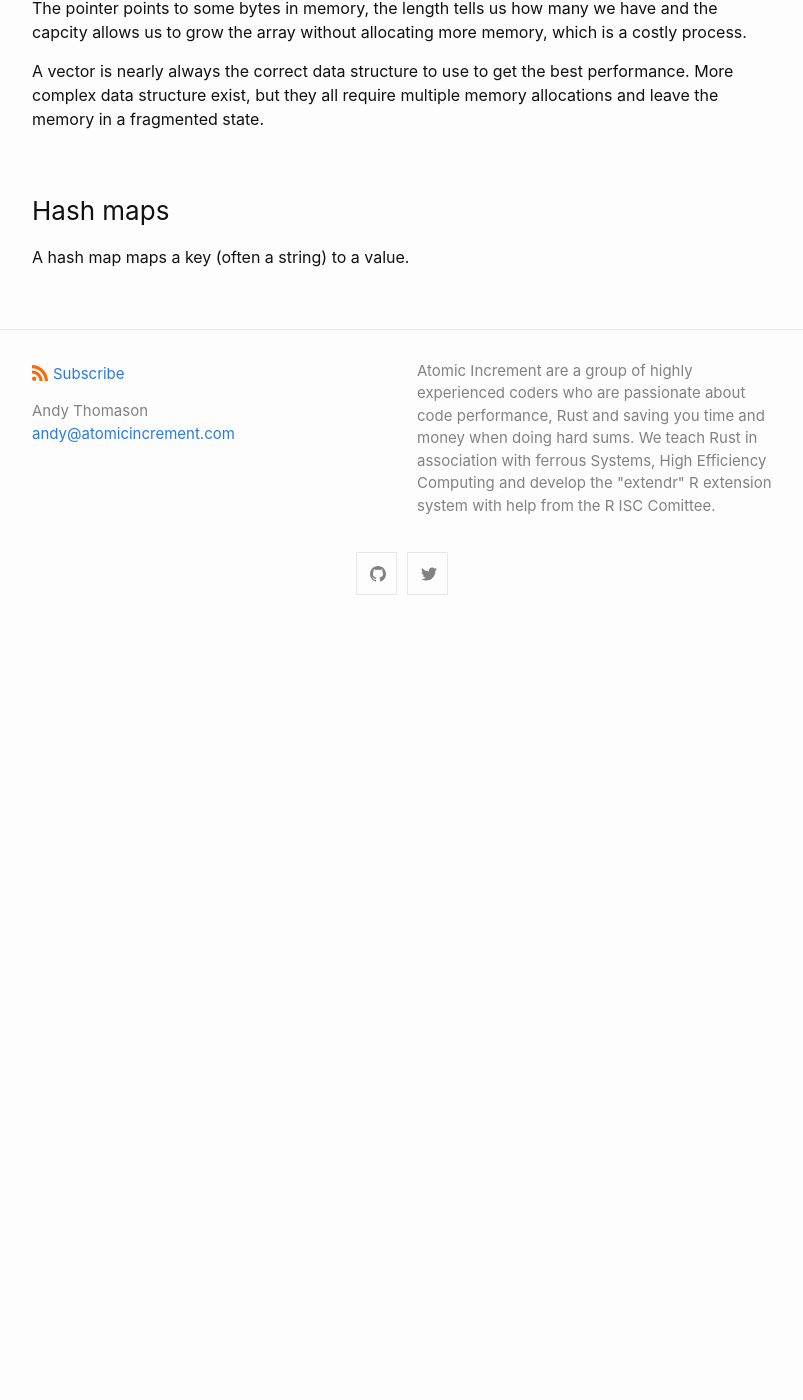
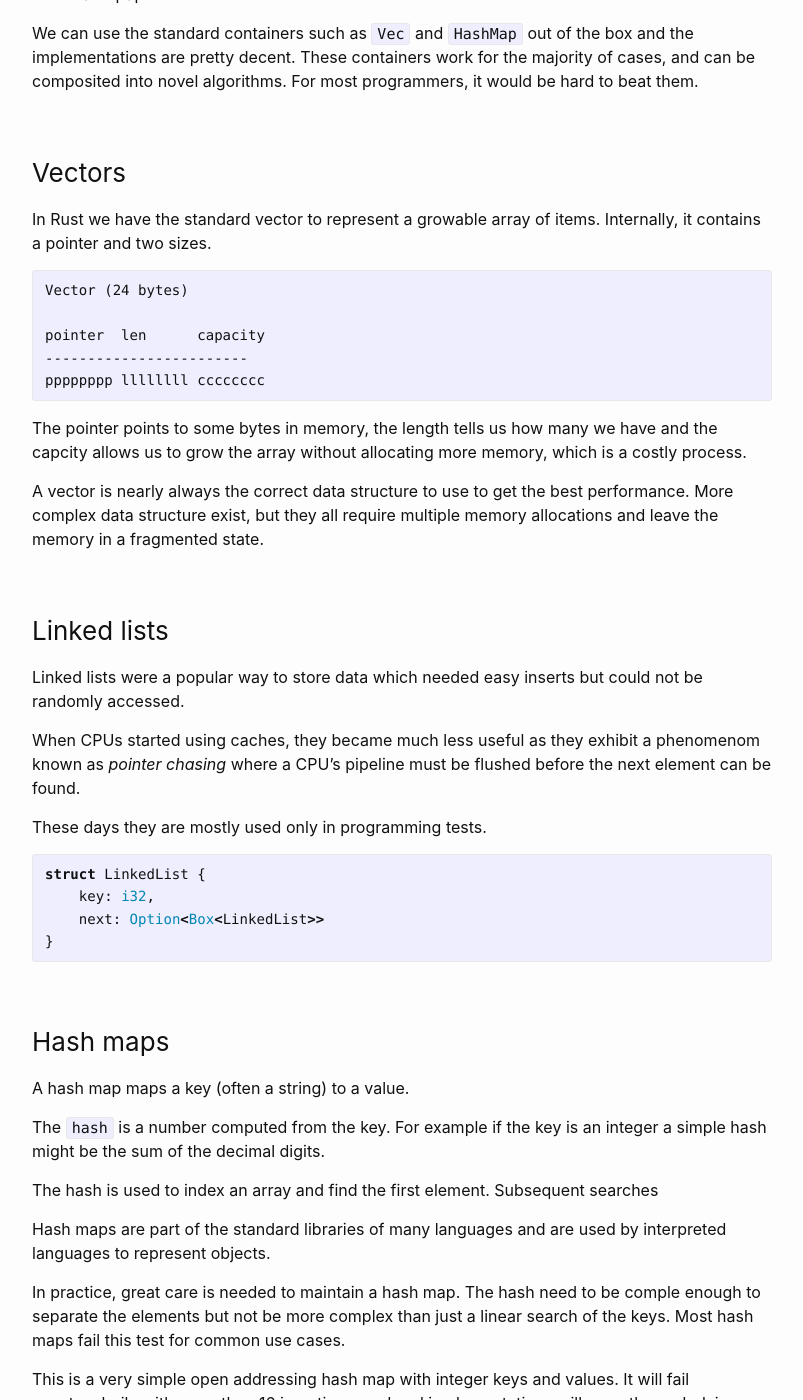
Before and after one commit to atomicincrement/atomicincrement.github.io, a Jekyll site: the page built from _posts/2022-04-24-fundamental-algorithms-in-rust.md, in a window 1280 px wide and 1400 px high, scrolled down 5835 px. Shown: the whole window, without its empty margins (238-1041 px from the left). Built offline with Jekyll 4.4.1, drawn with Linux system fonts in a browser that asks for light colours; before the commit the page ends 6465 px from its top, so only the background shows below that; some of the changed text lies outside the part shown.

Commit message:
Check this...

````diff
--- a/_posts/2022-04-24-fundamental-algorithms-in-rust.md
+++ b/_posts/2022-04-24-fundamental-algorithms-in-rust.md
@@ -236,6 +236,29 @@ pub fn quick_sort(values: &mut [i32]) {
 }
 ```
 
+### Radix sort
+
+If your key has a limited alphabet, it may be simplest to have a set of buckets
+for each of your keys.
+
+For example, we can partition a library of books by the first letter of the
+author's name.
+
+A variant of this is the method used by old tabulating machines.
+
+First partition by the last letter of the word.
+Next partition by the penultimate letter.
+Repeat until you partition by the first letter.
+Your data is sorted alphabetically!
+
+Floating point numbers can be radix sorted by treating them
+as binary.
+
+In practice, a good sort is usually the combination of several
+other sorts.
+
+Parallel sorts partition data and sort on multiple threads.
+
 ## Containers
 
 Containers in Rust encapsulate standard data structures made popular by
@@ -267,6 +290,186 @@ A vector is nearly always the correct data structure to use to get the
 best performance. More complex data structure exist, but they all require
 multiple memory allocations and leave the memory in a fragmented state.
 
+### Linked lists
+
+Linked lists were a popular way to store data which needed easy inserts
+but could not be randomly accessed.
+
+When CPUs started using caches, they became much less useful as they
+exhibit a phenomenom known as *pointer chasing* where a CPU's pipeline
+must be flushed before the next element can be found.
+
+These days they are mostly used only in programming tests.
+
+```rust
+struct LinkedList {
+    key: i32,
+    next: Option<Box<LinkedList>>
+}
+```
+
 ### Hash maps
 
 A hash map maps a key (often a string) to a value.
+
+The `hash` is a number computed from the key. For example if the key is an integer
+a simple hash might be the sum of the decimal digits.
+
+The hash is used to index an array and find the first element. Subsequent
+searches
+
+Hash maps are part of the standard libraries of many languages and are used
+by interpreted languages to represent objects.
+
+In practice, great care is needed to maintain a hash map. The hash need to
+be comple enough to separate the elements but not be more complex than
+just a linear search of the keys. Most hash maps fail this test
+for common use cases.
+
+This is a very simple open addressing hash map with integer keys and values.
+It will fail spectacularily with more than 16 insertions, and real implementations
+will grow the underlying vector on demand.
+
+```rust
+// Must be a power of 2
+const HASHLEN : usize = 4;
+
+struct OpenAdressingHashMap {
+    kv: [(i32, i32); HASHLEN],
+    n: usize
+}
+
+impl OpenAdressingHashMap {
+    pub fn new() -> Self {
+        OpenAdressingHashMap { kv: [(-1, 0); HASHLEN], n: 0 }
+    }
+
+    fn hash(k: i32) -> usize {
+        (k * 123) as usize
+    }
+
+    pub fn insert(&mut self, k: i32, v: i32) {
+        assert!(self.n + 1 < self.kv.len());
+        let mask = self.kv.len() - 1;
+        let mut hash = OpenAdressingHashMap::hash(k);
+        while self.kv[hash & mask].0 != -1 {
+            hash += 1;
+        }
+        self.n += 1;
+        self.kv[hash & mask] = (k, v);
+    }
+
+    pub fn get(&self, k: i32) -> Option<i32> {
+        assert!(k >= 0);
+        let mask = self.kv.len() - 1;
+        let mut hash = OpenAdressingHashMap::hash(k);
+        while self.kv[hash & mask].0 != -1 {
+            if self.kv[hash & mask].0 == k {
+                return Some(self.kv[hash & mask].1);
+            }
+            hash += 1;
+        }
+        return None;
+    }
+}
+
+
+fn main() {
+    let mut hm = OpenAdressingHashMap::new();
+
+    hm.insert(100, 1);
+    hm.insert(123456, 2);
+
+    println!("{:?}", hm.get(100));
+    println!("{:?}", hm.get(123456));
+    println!("{:?}", hm.get(5432));
+}
+```
+
+When we insert into the map, we find an empty slot after the
+first matching hash and set the key and value.
+
+When we query the map, we start at the first matching hash and
+search until we either find a match or an empty slot.
+
+Many other variants exist including the now largely defunct
+separate chaining hash table and having multiple hash functions.
+
+For constant data, you can compute a hash function that gets
+the result in a single hop.
+
+### Binary trees
+
+The traditional way of maintaining a large sorted set of data is
+a binary tree. This is also available in most standard libraries.
+
+```rust
+struct Node {
+    key: i32,
+    value: i32,
+    children: [Option<Box<Node>>; 2],
+}
+
+struct BTree {
+    nodes: Option<Node>,
+}
+```
+
+Binary trees have a lot of complexity because they need to be balanced.
+
+Imagine inserting a sequence of numbers 0..1000000 into a binary tree.
+
+The first node will be zero, but all the subsequent nodes will be right nodes.
+Now we have just a linked list, which is very bad.
+
+```rust
+BTree {
+    nodes: Some(
+        Node {
+            key: 0,
+            value: 0,
+            children: [
+                None,
+                Some(
+                    Node {
+                        key: 1,
+                        value: 1,
+                        children: [
+                            None,
+                            ...,
+                        ],
+                    },
+                ),
+            ],
+        },
+    ),
+}
+```
+
+Binary trees are also bad because each node needs to be allocated with `malloc`.
+This call gets some new memory from the heap, but this is very slow.
+
+### Sorted vectors
+
+A much better scheme than binary trees is usually to maintain a sorted vector.
+We can then use a binary search to find the values in $$O(log(N))$$ steps.
+Furthermore the cache will be warm as you do this search and only the leaf
+values will be fetched. There is little or no `malloc` but some pointer chasing.
+
+For constant data, the sort can be done in one go, for constantly updated
+data we can partition the vector into sorted and unsorted data. When querying
+the data we first do a linear search on the unsorted data and then a binary
+search on the sorted data. When the unsorted data grows large, we merge it
+into the sorted data.
+
+Many databases systems work this way.
+
+
+# Conclusions
+
+There is no one good algorithm or data structure for any purpose. If you
+want the massive performance gains of a custom algorithm, you must design
+the problem to fit the solution.
+
+Three orders of magnitude performance gains of standard library methods
+are not unusual, especially if the data is cut to the bone.
````
